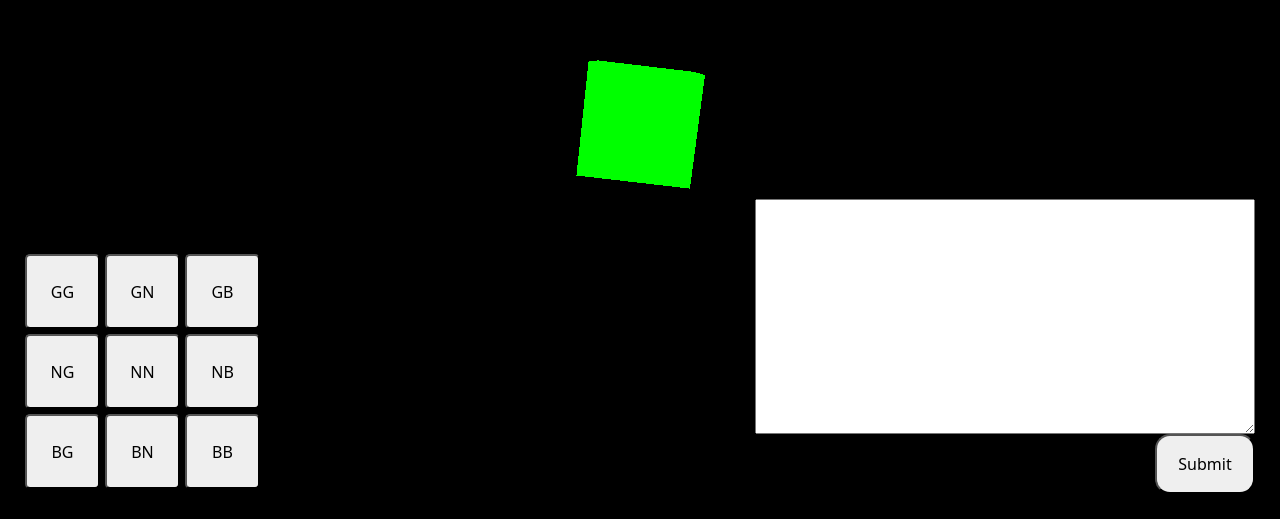
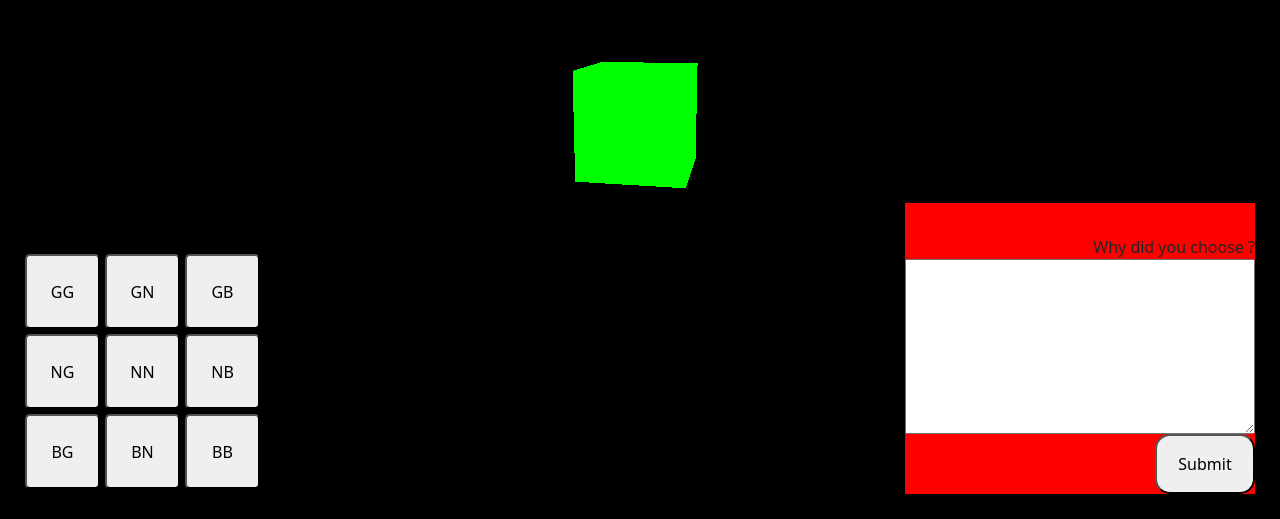
Before and after one commit to jaczhi/prideal-world, a React (Create React App) app in the folder website/: page /scenario1 in a window 1280 px wide. Shown: the part 281-800 px from the top of the page. Built offline with nearby package versions, Linux system fonts and the light colour scheme; no server answers.

Commit message:
Connected text input to Ollama

```diff
--- a/website/src/pages/scenario1/Scenario1.js
+++ b/website/src/pages/scenario1/Scenario1.js
@@ -6,52 +6,65 @@ import RatingGrid from "../../components/RatingGrid/RatingGrid";
 
 function Scenario1() {
     const [show, setShow] = useState(false);
+    const [llmText, setLlmText] = useState("");
+    const [rating, setRating] = useState("");
 
     const handleClose = () => setShow(false);
     const handleShow = () => setShow(true);
 
-    useEffect(() => {
+    const onRating = (rating) => {
+        switch (rating) {
+            case 0:
+                console.log("Good Good");
+                setRating("Good Good");
+                break;
+            case 1:
+                console.log("Good Neutral");
+                setRating("Good Neutral");
+                break;
+            case 2:
+                console.log("Good Bad");
+                setRating("Good Bad");
+                break;
+            case 3:
+                console.log("Neutral Good");
+                setRating("Neutral Good");
+                break;
+            case 4:
+                console.log("Neutral Neutral");
+                setRating("Neutral Neutral");
+                break;
+            case 5:
+                console.log("Neutral Bad");
+                setRating("Neutral Bad");
+                break;
+            case 6:
+                console.log("Bad Good");
+                setRating("Bad Good");
+                break;
+            case 7:
+                console.log("Bad Neutral");
+                setRating("Bad Neutral");
+                break;
+            case 8:
+                console.log("Bad Bad");
+                setRating("Good Bad");
+                break;
+        }
+    }
+
+    const onTextSubmit = () => {
+        console.log(llmText);
+
         fetch("http://127.0.0.1:5000/prompt", {
           method: 'POST',
           headers: {
               'Content-Type': 'application/json',
           },
-          body: JSON.stringify({"input": "Capital of Germany?"}),
-      })
-          .then((res) => res.text())
-          .then((data) => console.log(data)); // The capital of Germany is Berlin.
-      }, []);
-
-    const onRating = (rating) => {
-        switch (rating) {
-            case 0:
-                console.log("Good Good");
-                break;
-            case 1:
-                console.log("Good Neutral");
-                break;
-            case 2:
-                console.log("Good Bad");
-                break;
-            case 3:
-                console.log("Neutral Good");
-                break;
-            case 4:
-                console.log("Neutral Neutral");
-                break;
-            case 5:
-                console.log("Neutral Bad");
-                break;
-            case 6:
-                console.log("Bad Good");
-                break;
-            case 7:
-                console.log("Bad Neutral");
-                break;
-            case 8:
-                console.log("Bad Bad");
-                break;
-        }
+          body: JSON.stringify({"input": llmText}),
+        })
+        .then((res) => res.text())
+        .then((data) => console.log(data)); // The capital of Germany is Berlin.
     }
 
     return (
@@ -62,8 +75,9 @@ function Scenario1() {
                 </div>
 
                 <div className="llm-text-container">
-                    <textarea className="llm-text-input" type="text"></textarea>
-                    <button className="llm-text-submit">Submit</button>
+                    <div>Why did you choose {rating}?</div>
+                    <textarea className="llm-text-input" type="text" onChange={(event) => setLlmText(event.target.value)}></textarea>
+                    <button className="llm-text-submit" onClick={onTextSubmit}>Submit</button>
                 </div>
             </div>
 
--- a/website/src/pages/scenarios.css
+++ b/website/src/pages/scenarios.css
@@ -32,11 +32,13 @@
     display: flex;
     flex-direction: column;
     align-items: flex-end;
+    background-color: red;
+    padding: 2rem 0rem 0rem;
 }
 
 .llm-text-input {
-    width: 500px;
-    height: 235px;
+    width: 350px;
+    height: 175px;
 }
 
 .llm-text-submit {
```
